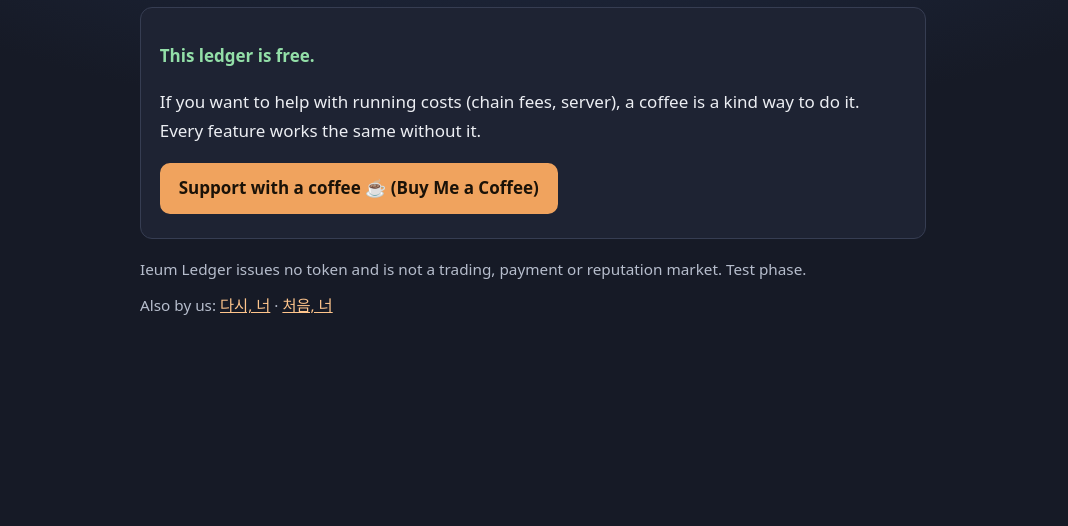
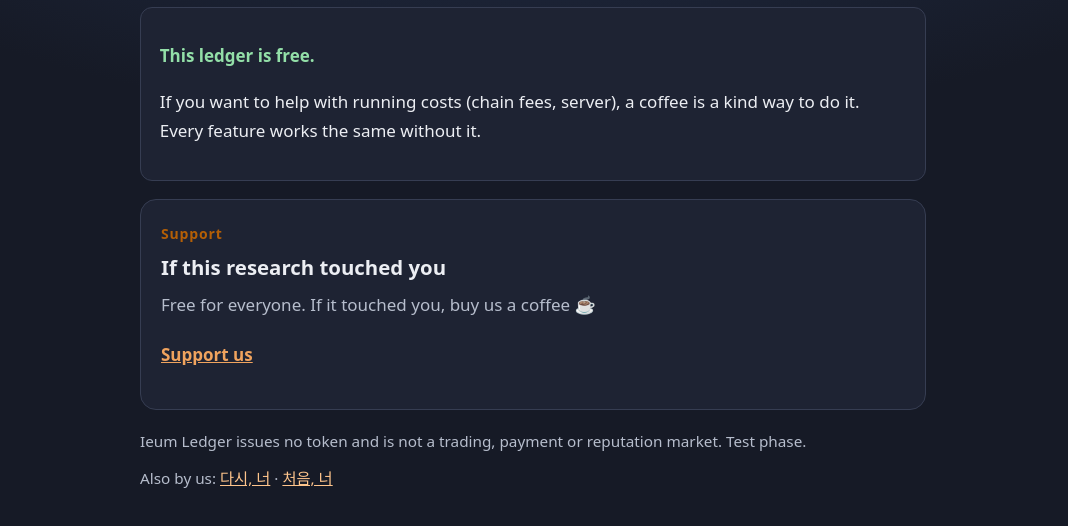
Before and after one commit to YA-TONGSIN/soul-registry, a website: page register/donate.html in a window 1280 px wide. Shown: the part 102-628 px from the top of the page, without its empty margins (107-1175 px from the left). Drawn offline with Linux system fonts and the light colour scheme.

Commit message:
register: unify support card with sister sites (label/title/hint/link, ko/en); e2e updated

```diff
--- a/register/app.js
+++ b/register/app.js
@@ -98,9 +98,7 @@
       const a = el("a", { href: "mailto:" + f.contactEmail, text: f.contactEmail });
       cEl.replaceChildren(document.createTextNode(((f.contactLabel && f.contactLabel[lang]) || "") + ": "), a);
     }
-    const cfEl = $("footCoffee"), cf = window.IEUM_COFFEE_LINK(CFG);
-    cfEl.hidden = !cf;
-    if (cf) cfEl.replaceChildren(el("a", { href: cf.url, target: "_blank", rel: "noopener noreferrer", text: cf.label[lang] }));
+    window.IEUM_COFFEE_CARD($("footCoffee"), CFG, t, lang);
   }
   function fillNetSelect() {
     const sel = $("net");
--- a/register/coffee-link.js
+++ b/register/coffee-link.js
@@ -10,4 +10,15 @@
     return { url: c.url, label: c.label };
   }
   window.IEUM_COFFEE_LINK = coffee;
+  // Fills the shared support card (same layout as the sibling sites): label, title, hint, link button.
+  window.IEUM_COFFEE_CARD = function (card, cfg, t, lang) {
+    var cf = coffee(cfg);
+    card.hidden = !cf;
+    if (!cf) return;
+    function mk(tag, cls, text) { var n = document.createElement(tag); n.className = cls; n.textContent = text; return n; }
+    var a = mk("a", "go", cf.label[lang]);
+    a.href = cf.url; a.target = "_blank"; a.rel = "noopener noreferrer";
+    var row = mk("div", "row", ""); row.appendChild(a);
+    card.replaceChildren(mk("div", "step", t("cardStep")), mk("h2", "dtitle", t("cardTitle")), mk("p", "dhint", t("cardHint")), row);
+  };
 })();
--- a/register/config.js
+++ b/register/config.js
@@ -33,7 +33,7 @@ window.IEUM_CONFIG = {
     coffee: {
       enabled: true,
       url: "https://buymeacoffee.com/ilovebot", // owner-provided 2026-11-08
-      label: { ko: "커피 한 잔으로 응원하기 ☕ (Buy Me a Coffee)", en: "Support with a coffee ☕ (Buy Me a Coffee)" },
+      label: { ko: "후원하기", en: "Support us" },
     },
   },
   allowMainnet: false, // keep false until the owner approves a public launch
--- a/register/donate.html
+++ b/register/donate.html
@@ -28,8 +28,9 @@
   <section class="card">
     <p class="good" id="donFree"></p>
     <p data-i18n="donIntro"></p>
-    <p id="donCoffee" class="coffee" hidden></p>
+
   </section>
+  <section id="donCoffee" class="card dcard" hidden></section>
 </main>
 
 <footer class="foot"><p data-i18n="footerNote"></p><p class="also"><span data-i18n="alsoBy"></span> <a href="https://dasi-neo.pages.dev/" target="_blank" rel="noopener">다시, 너</a> · <a href="https://cheoeum-neo.pages.dev/" target="_blank" rel="noopener">처음, 너</a></p></footer>
--- a/register/i18n.js
+++ b/register/i18n.js
@@ -217,6 +217,9 @@ window.IEUM_I18N = {
     loading: "불러오는 중…",
     lookupFail: "조회 실패: {msg}",
     noContract: "이 네트워크에서 컨트랙트를 찾지 못했습니다. 주소·네트워크를 확인하세요.",
+    cardStep: "응원",
+    cardTitle: "이 연구가 마음에 닿았다면",
+    cardHint: "누구나 무료예요. 마음이 닿았다면 커피 한 잔 ☕",
     footerNote: "이음 장부는 토큰을 발행하지 않으며, 거래·결제·평판 시장이 아닙니다. 시험 단계입니다.",
     donTitle: "후원",
     donBack: "← 등록 페이지로 돌아가기",
@@ -443,6 +446,9 @@ window.IEUM_I18N = {
     loading: "Loading…",
     lookupFail: "Lookup failed: {msg}",
     noContract: "No contract found on this network. Check the address and network.",
+    cardStep: "Support",
+    cardTitle: "If this research touched you",
+    cardHint: "Free for everyone. If it touched you, buy us a coffee ☕",
     footerNote: "Ieum Ledger issues no token and is not a trading, payment or reputation market. Test phase.",
     donTitle: "Support",
     donBack: "← Back to the register page",
--- a/register/style.css
+++ b/register/style.css
@@ -179,4 +179,10 @@ input[type=text], input[type=number], textarea, select { background: var(--sunk)
 .also { margin-top: .6rem !important; }
 .coffee { margin: 1rem 0 .4rem; }
 .coffee .btn { text-decoration: none; color: var(--accent-ink); }
-.qr { background: #fff; }
+.qr { background: #fff; }.dcard { max-width: 820px; margin: 1.1rem auto; padding: 22px 20px; border-radius: 16px; }
+.donwrap { max-width: 820px; margin: 0 auto; padding: 0 1rem; }
+.dcard .step { font-size: 14px; font-weight: 700; color: #b45f06; letter-spacing: .06em; }
+.dcard .dtitle { margin: 4px 0 6px; font-size: 1.2rem; }
+.dcard .dhint { margin: 0 0 12px; color: var(--muted); }
+.dcard .row { display: flex; flex-wrap: wrap; gap: 8px; align-items: center; margin-top: 12px; }
+.dcard .go { display: inline-flex; align-items: center; min-height: 48px; font-weight: 700; color: var(--accent); }
--- a/register/support.js
+++ b/register/support.js
@@ -15,13 +15,7 @@
     document.querySelectorAll("[data-lang]").forEach((b) => b.setAttribute("aria-pressed", String(b.dataset.lang === lang)));
     const f = CFG.footer;
     $("donFree").textContent = (f && f.free && f.free[lang]) || "";
-    const cf = window.IEUM_COFFEE_LINK(CFG), cfEl = $("donCoffee");
-    cfEl.hidden = !cf;
-    if (cf) {
-      const a = document.createElement("a");
-      a.href = cf.url; a.target = "_blank"; a.rel = "noopener noreferrer"; a.className = "btn"; a.textContent = cf.label[lang];
-      cfEl.replaceChildren(a);
-    }
+    window.IEUM_COFFEE_CARD($("donCoffee"), CFG, t, lang);
   }
 
   document.querySelectorAll("[data-lang]").forEach((b) => b.addEventListener("click", () => {
```
Also changed, not shown: register/index.html (+2 -1 lines), test/e2e-register.js (+2 -2 lines).
